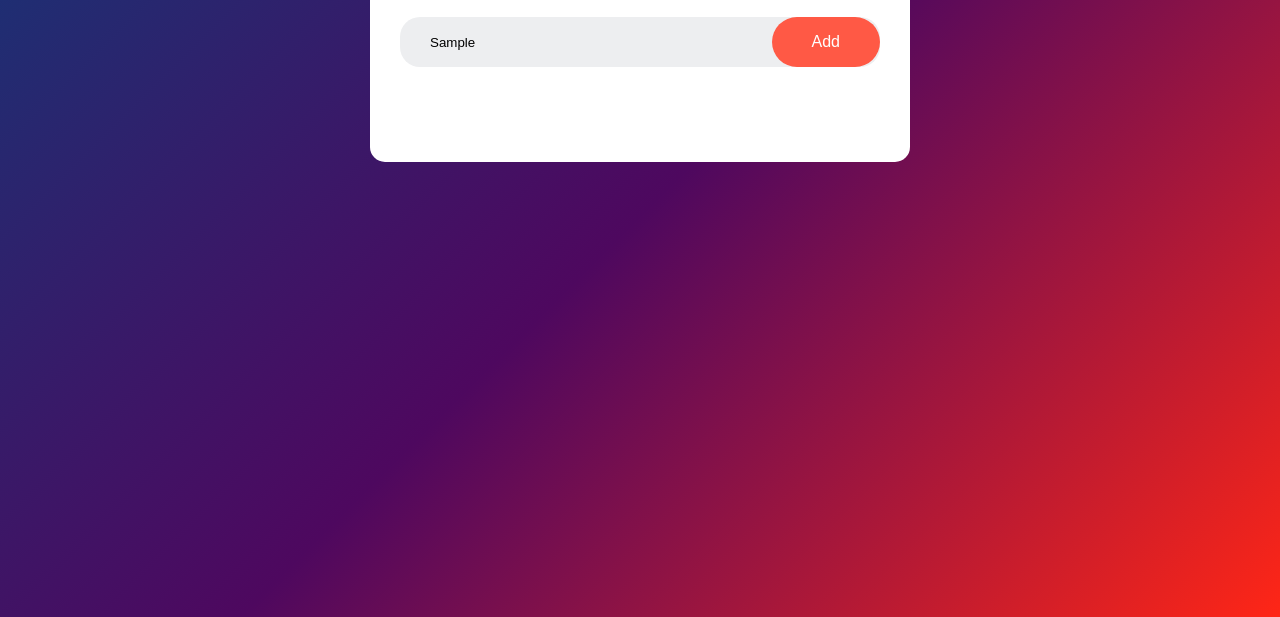
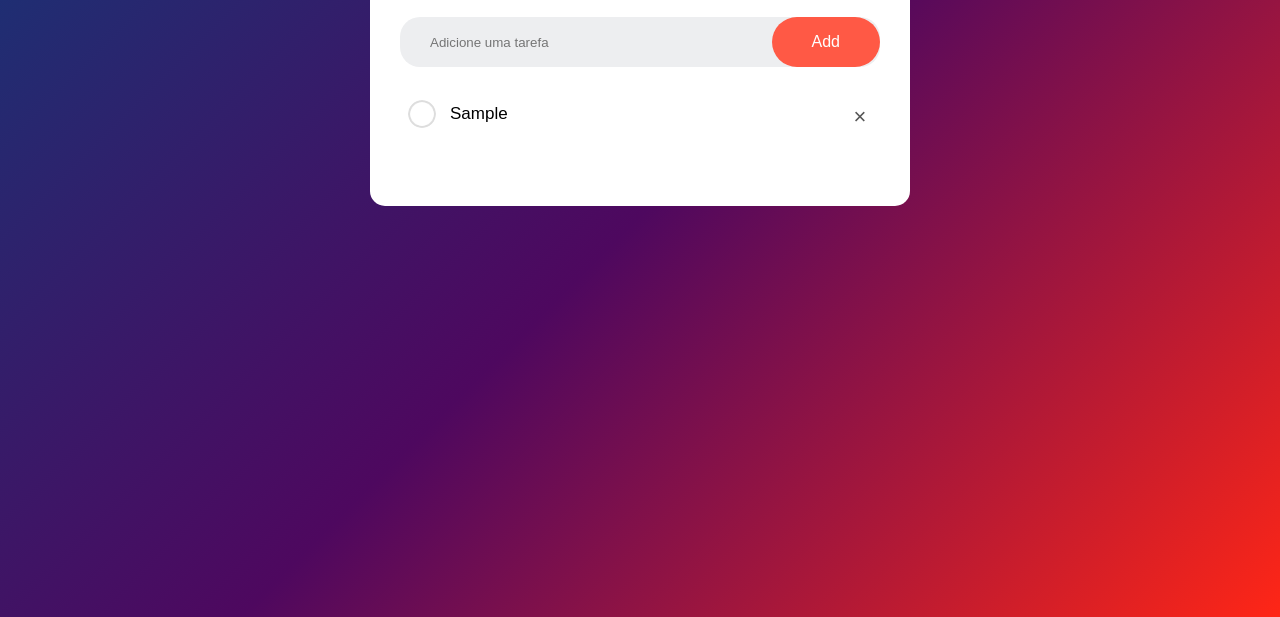
Before and after one commit to Gabriellfreitasr/To-Do_List, a plain HTML site: page index.html in a window 1280 px wide. Both pictures are taken after typing "Sample" into the empty fields and a click on the button "Add". Shown: the part 183-800 px from the top of the page. Drawn offline with Linux system fonts and the light colour scheme.

Commit message:
Aplicação Js

```diff
--- a/index.html
+++ b/index.html
@@ -12,9 +12,17 @@
             <h2> To-Do List <img src="assets/icon.png" alt="to-do list"> </h2>
             <div class="row">
                 <input type="text" id="input-box" placeholder="Adicione uma tarefa">
-                <button> Add </button>
+                <button onclick="addTask()"> Add </button>
             </div>
+
+            <ul id="list-container">
+                <!-- <li class="checked"> Task 1 </li>
+                <li> Task 2 </li>
+                <li> Task 3 </li> -->
+            </ul>
         </div>
     </div>
+
+    <script src="script.js"> </script>
 </body>
 </html>
--- /dev/null
+++ b/script.js
@@ -0,0 +1,38 @@
+const inputBox = document.getElementById("input-box");
+const listContainer = document.getElementById("list-container");
+
+function addTask() {
+    if(inputBox.value === ''){
+        alert("Você deve escrever algo!");
+    }
+    else{
+        let li = document.createElement("li");
+        li.innerHTML = inputBox.value;
+        listContainer.appendChild(li);
+        let span = document.createElement("span");
+        span.innerHTML = "\u00d7";
+        li.appendChild(span);
+    }
+    inputBox.value = "";
+    saveData();
+}
+
+listContainer.addEventListener("click", function(e){
+    if(e.target.tagName === "LI"){
+        e.target.classList.toggle("checked");
+        saveData();
+    }
+    else if(e.target.tagName === "SPAN"){
+        e.target.parentElement.remove();
+        saveData();
+    }
+}, false);
+
+function saveData() {
+    localStorage.setItem("data", listContainer.innerHTML);
+}
+
+function showTask () {
+    listContainer.innerHTML = localStorage.getItem("data");
+}
+showTask()
--- a/style.css
+++ b/style.css
@@ -62,3 +62,51 @@ button {
     cursor: pointer;
     border-radius: 40px;
 }
+
+ul li {
+    list-style: none;
+    font-size: 17px;
+    padding: 12px 8px 12px 50px;
+    user-select: none;
+    cursor: pointer;
+    position: relative;
+}
+
+ul li::before {
+    content: '';
+    position: absolute;
+    height: 28px;
+    width: 28px;
+    border-radius: 50%;
+    background-image: url(assets/unchecked.png);
+    background-size: cover;
+    background-position: center;
+    bottom: 8px;
+    left: 8px;
+}
+
+.checked {
+    color: #555;
+    text-decoration: line-through;
+}
+
+.checked::before {
+    background-image: url(assets/checked.png);
+}
+
+span {
+    position: absolute;
+    right: 0;
+    top: 5px;
+    width: 40px;
+    height: 40px;
+    font-size: 22px;
+    color: #555;
+    line-height: 40px;
+    text-align: center;
+    border-radius: 50%;
+}
+
+span:hover {
+    background: #edeef0;
+}
```
